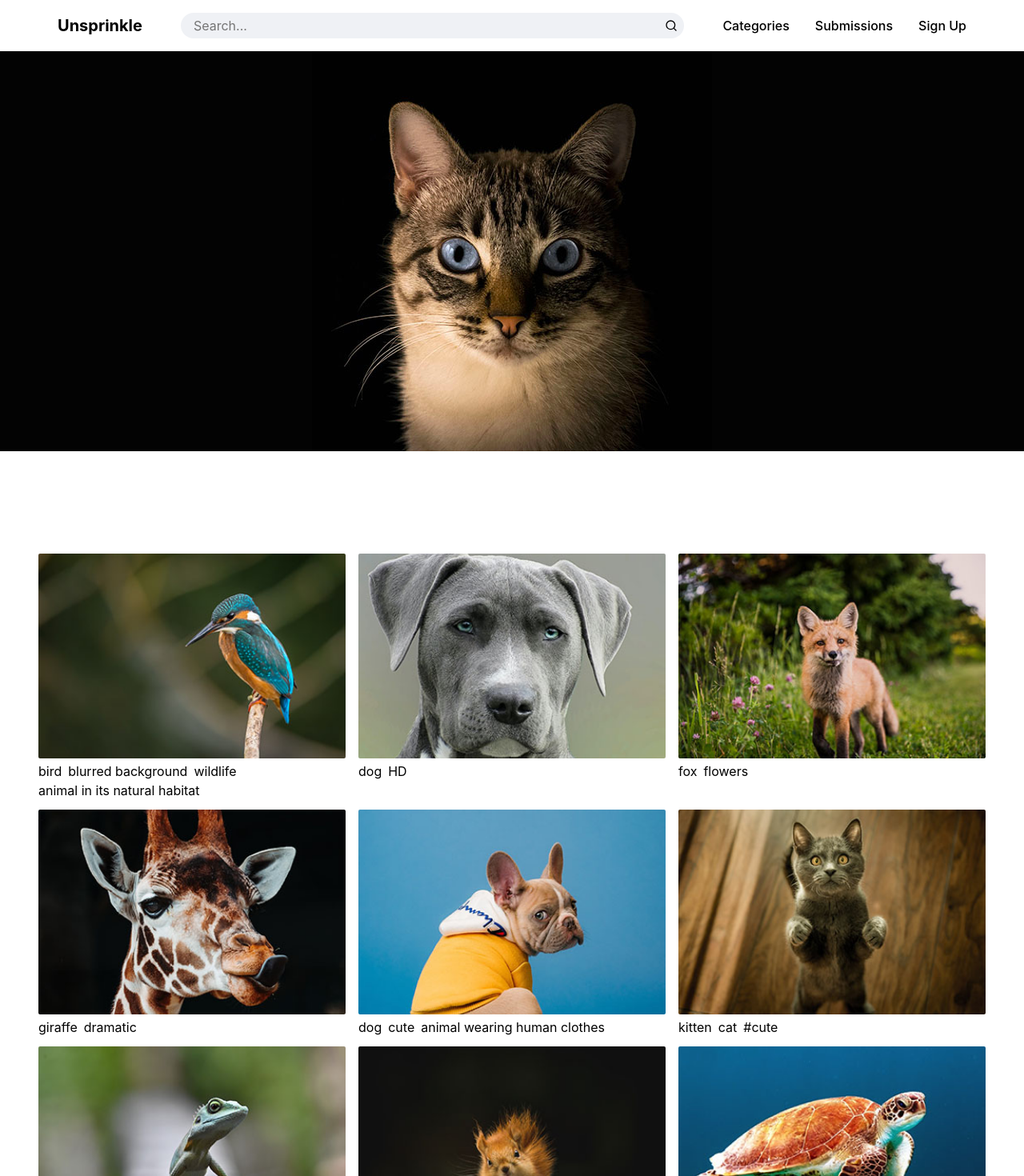
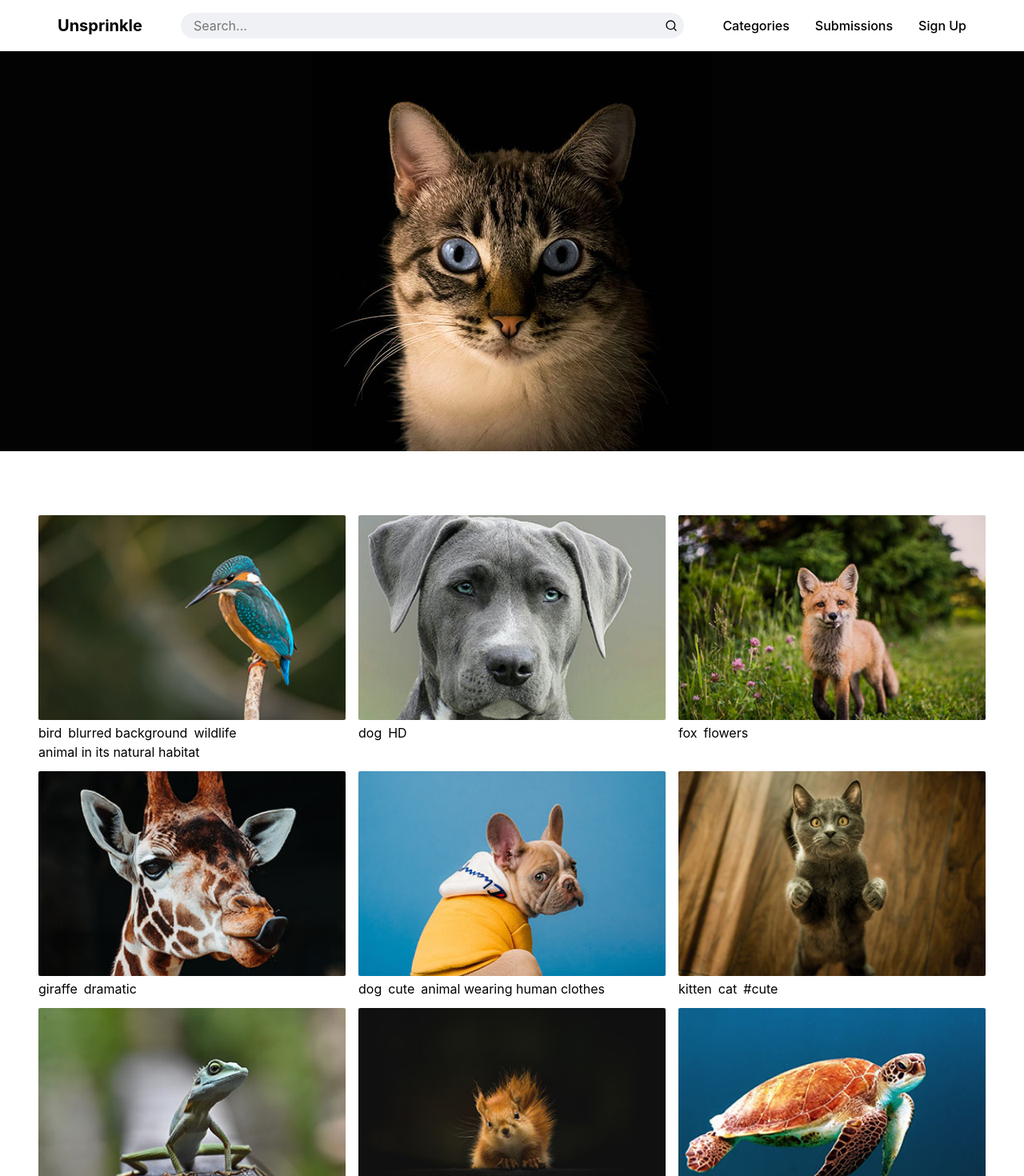
Before and after one commit to catharygr/galeria-image, a Next.js app: page / in a window 1280 px wide. Shown: the top 1470 px of the page at 80% size. Built offline with nearby package versions, Linux system fonts and the light colour scheme.

Commit message:
Trabajando con la imágenes y el espacio

```diff
--- a/src/componentes/MainContent/MainContent.module.css
+++ b/src/componentes/MainContent/MainContent.module.css
@@ -2,7 +2,7 @@
   display: grid;
   grid-gap: 16px;
   grid-template-columns: repeat(auto-fit, minmax(300px, 1fr));
-  padding-top: 128px;
-  padding-bottom: 128px;
+  padding-top: 5rem;
+  padding-bottom: 5rem;
   padding-inline: 3rem;
 }
```
